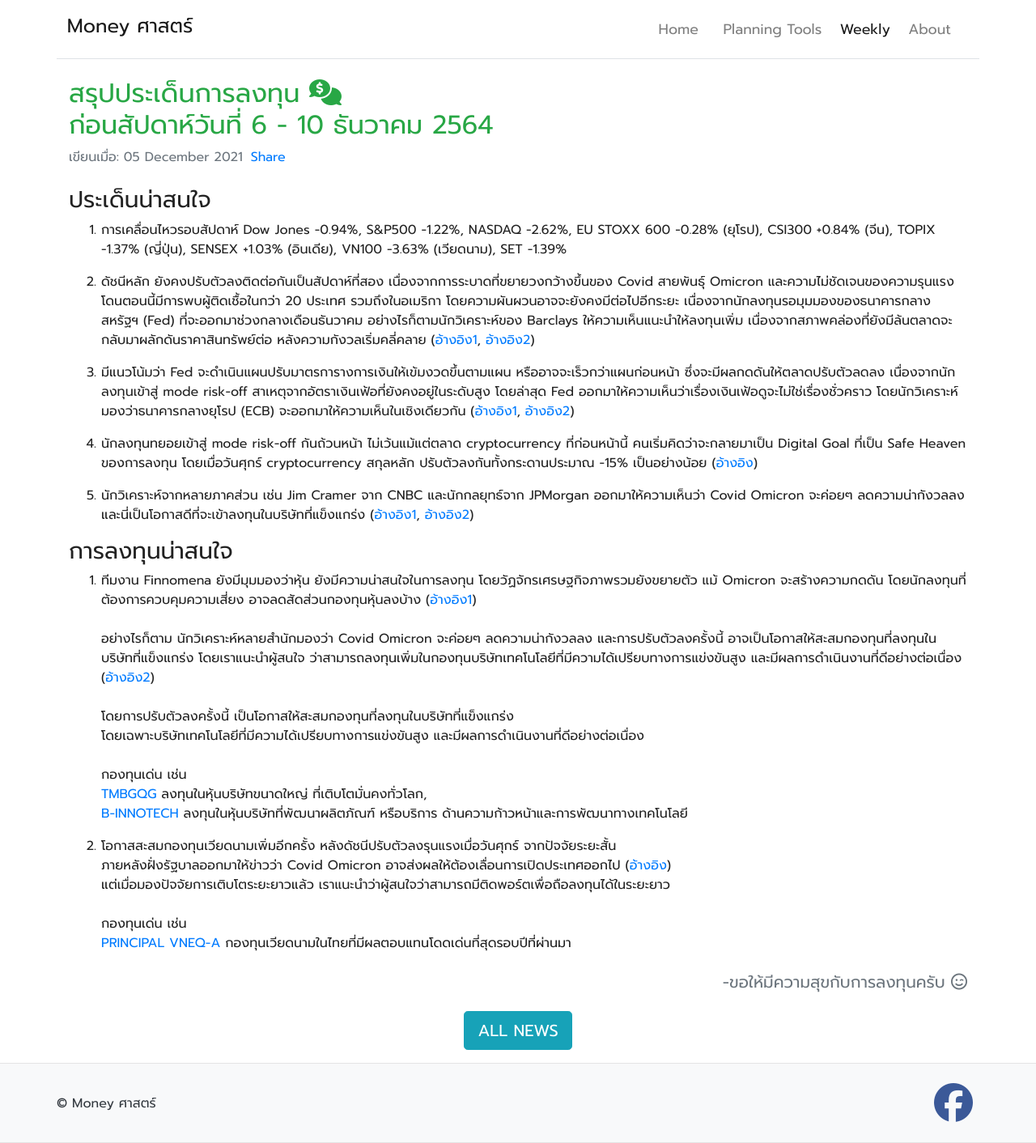
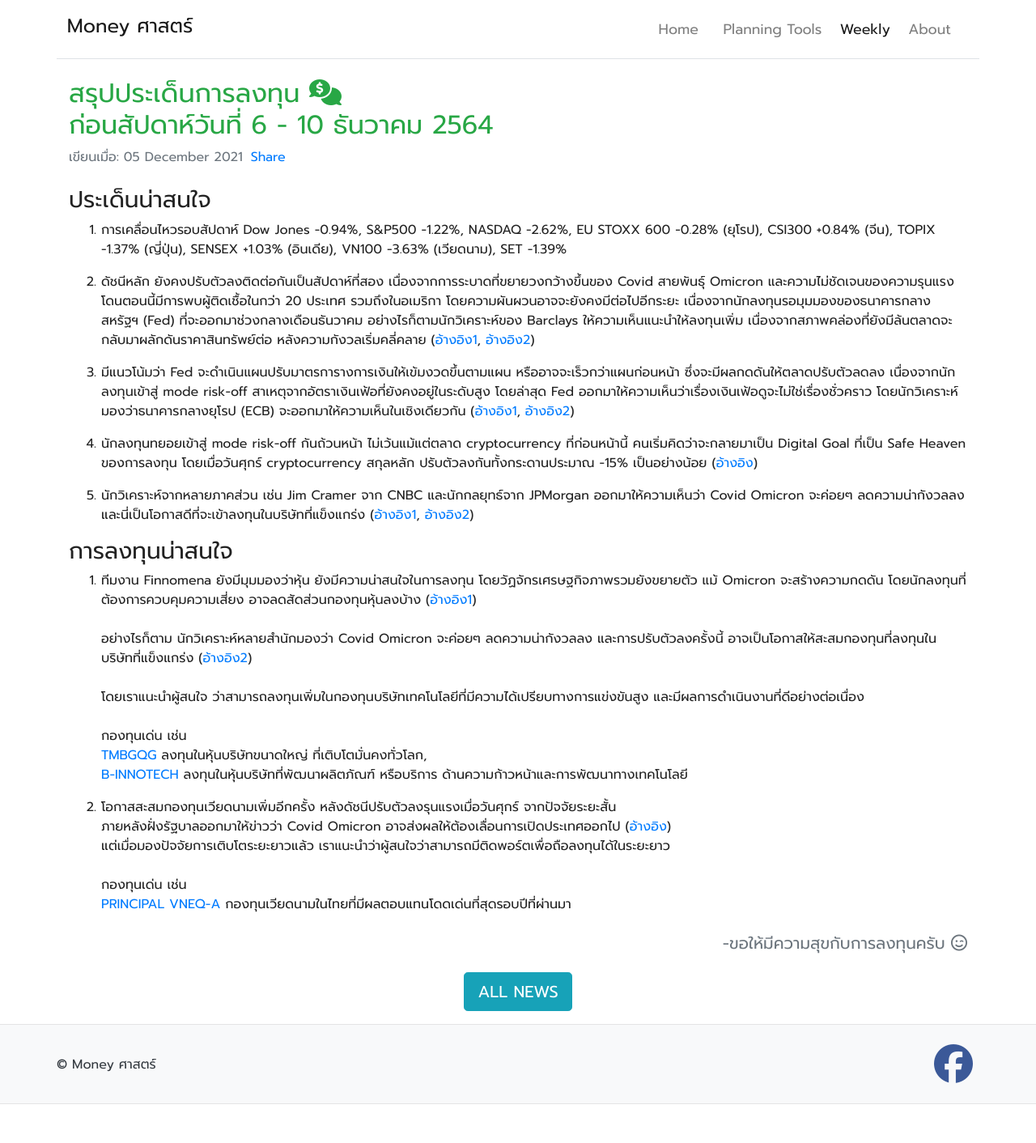
Before and after one commit to moneysart/moneysart.github.io, a Jekyll site: the page built from weekly/_posts/2021-12-05-summary.md, in a window 1280 px wide. Shown: the whole page at 81% size. Built offline with Jekyll 4.4.1, drawn with Linux system fonts in a browser that asks for light colours; nearby versions of some CDN libraries; after the commit the page ends 1364 px from its top, so only the background shows below that.

Commit message:
edit text

```diff
--- a/weekly/_posts/2021-12-05-summary.md
+++ b/weekly/_posts/2021-12-05-summary.md
@@ -33,9 +33,8 @@ date: 2021-12-05
 ### การลงทุนน่าสนใจ
 
 1. ทีมงาน Finnomena ยังมีมุมมองว่าหุ้น ยังมีความน่าสนใจในการลงทุน โดยวัฏจักรเศรษฐกิจภาพรวมยังขยายตัว แม้ Omicron จะสร้างความกดดัน โดยนักลงทุนที่ต้องการควบคุมความเสี่ยง อาจลดสัดส่วนกองทุนหุ้นลงบ้าง ([อ้างอิง1](https://www.finnomena.com/finnomena-ic/portfolio-review-nov-2021/))   <br><br>
-อย่างไรก็ตาม นักวิเคราะห์หลายสำนักมองว่า  Covid Omicron จะค่อยๆ ลดความน่ากังวลลง และการปรับตัวลงครั้งนี้ อาจเป็นโอกาสให้สะสมกองทุนที่ลงทุนในบริษัทที่แข็งแกร่ง โดยเราแนะนำผู้สนใจ ว่าสามารถลงทุนเพิ่มในกองทุนบริษัทเทคโนโลยีที่มีความได้เปรียบทางการแข่งขันสูง และมีผลการดำเนินงานที่ดีอย่างต่อเนื่อง ([อ้างอิง2](https://www.finnomena.com/the-opportunity/news-update-02-12-2021-2/))  <br><br>
-โดยการปรับตัวลงครั้งนี้ เป็นโอกาสให้สะสมกองทุนที่ลงทุนในบริษัทที่แข็งแกร่ง
-โดยเฉพาะบริษัทเทคโนโลยีที่มีความได้เปรียบทางการแข่งขันสูง และมีผลการดำเนินงานที่ดีอย่างต่อเนื่อง <br><br>
+อย่างไรก็ตาม นักวิเคราะห์หลายสำนักมองว่า  Covid Omicron จะค่อยๆ ลดความน่ากังวลลง และการปรับตัวลงครั้งนี้ อาจเป็นโอกาสให้สะสมกองทุนที่ลงทุนในบริษัทที่แข็งแกร่ง ([อ้างอิง2](https://www.finnomena.com/the-opportunity/news-update-02-12-2021-2/))  <br><br>
+โดยเราแนะนำผู้สนใจ ว่าสามารถลงทุนเพิ่มในกองทุนบริษัทเทคโนโลยีที่มีความได้เปรียบทางการแข่งขันสูง และมีผลการดำเนินงานที่ดีอย่างต่อเนื่อง <br><br>
 กองทุนเด่น เช่น
 [TMBGQG](https://www.finnomena.com/fund/TMBGQG) ลงทุนในหุ้นบริษัทขนาดใหญ่ ที่เติบโตมั่นคงทั่วโลก,
 [B-INNOTECH](https://www.finnomena.com/fund/B-INNOTECH) ลงทุนในหุ้นบริษัทที่พัฒนาผลิตภัณฑ์ หรือบริการ ด้านความก้าวหน้าและการพัฒนาทางเทคโนโลยี
```
